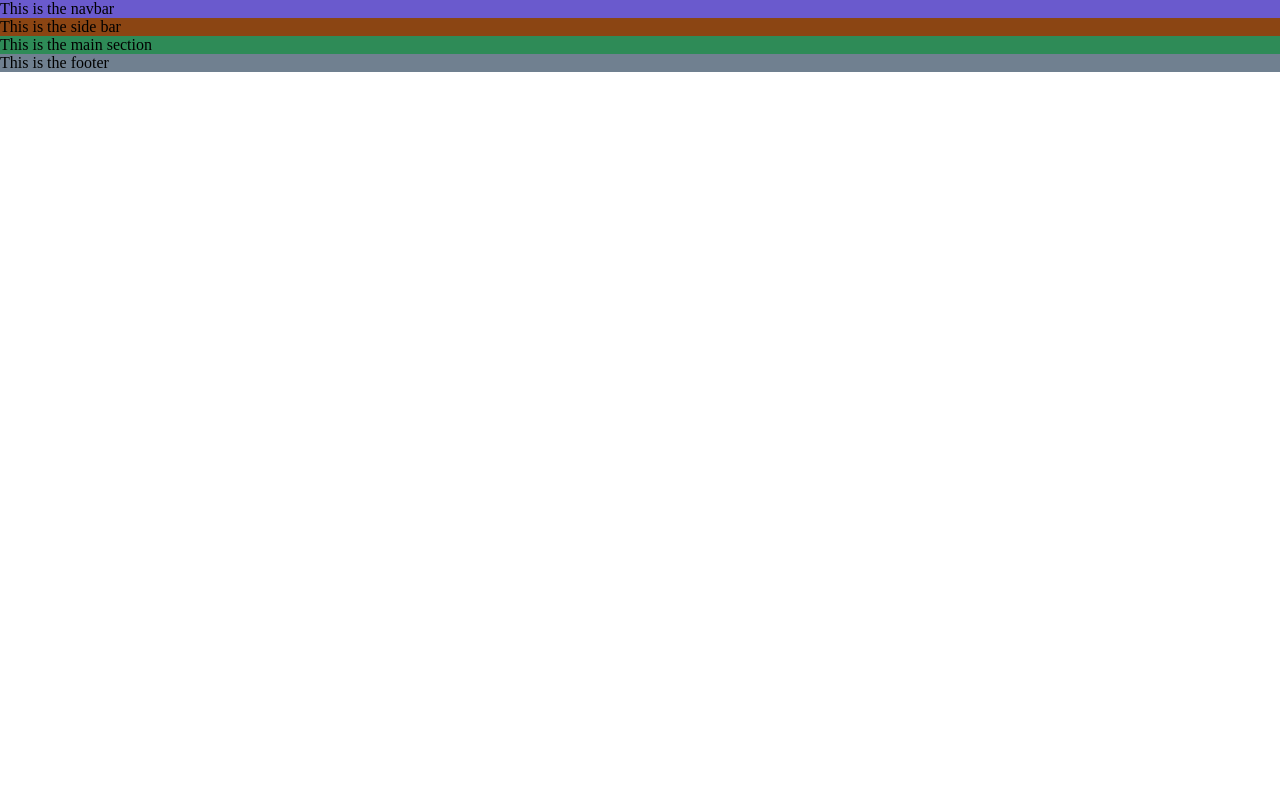
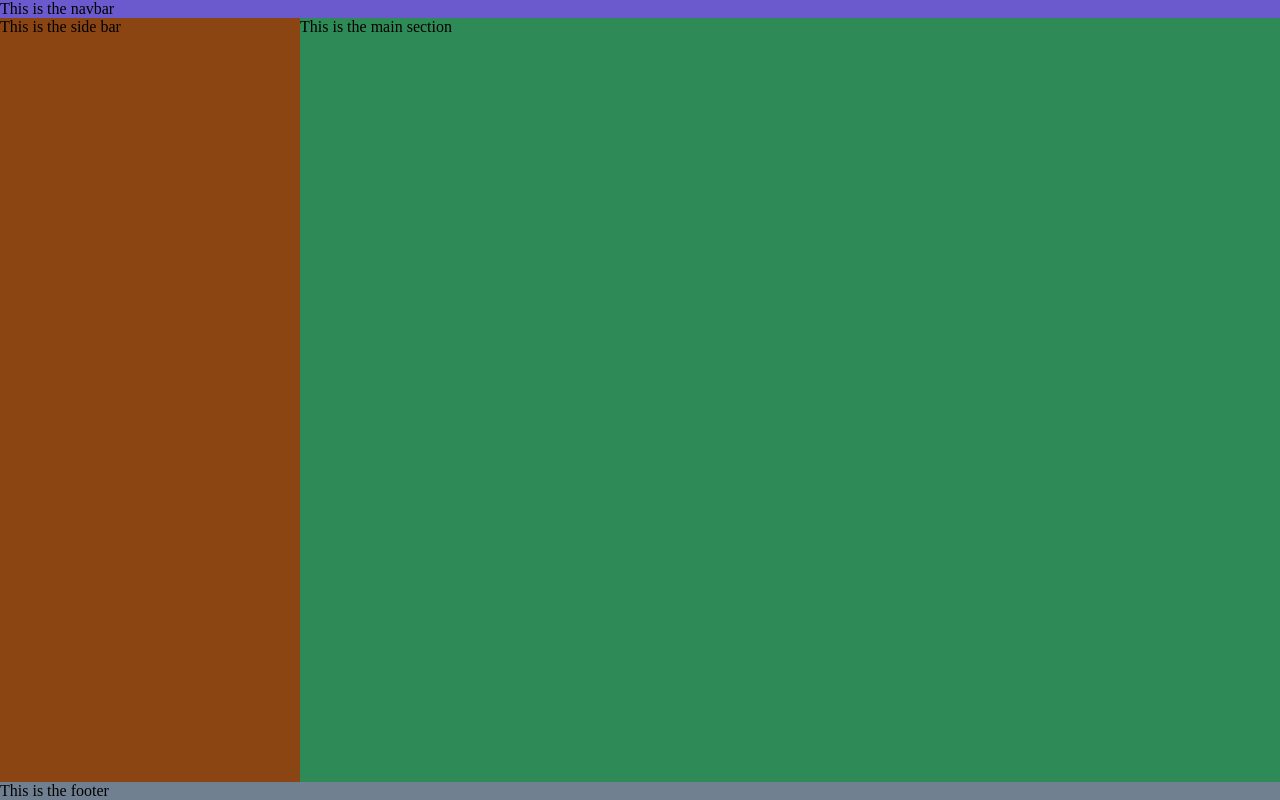
Before and after one commit to youcefabderrahim/CSS, a plain HTML site: page sideBar/index.html in a window 1280 px wide. Drawn offline with Linux system fonts and the light colour scheme.

Commit message:
Flex Layout | this is how flex layout is

```diff
--- a/sideBar/styles.css
+++ b/sideBar/styles.css
@@ -15,12 +15,20 @@ nav {
     background-color: slateblue;
 }
 
+
+.main-section {
+    display: flex;
+    flex: 1;
+}
+
 .main-section aside {
     background-color: saddlebrown;
+    width: 300px;
 }
 
 .main-section main {
     background-color: seagreen;
+    flex: 1;
 }
 
 footer {
```
